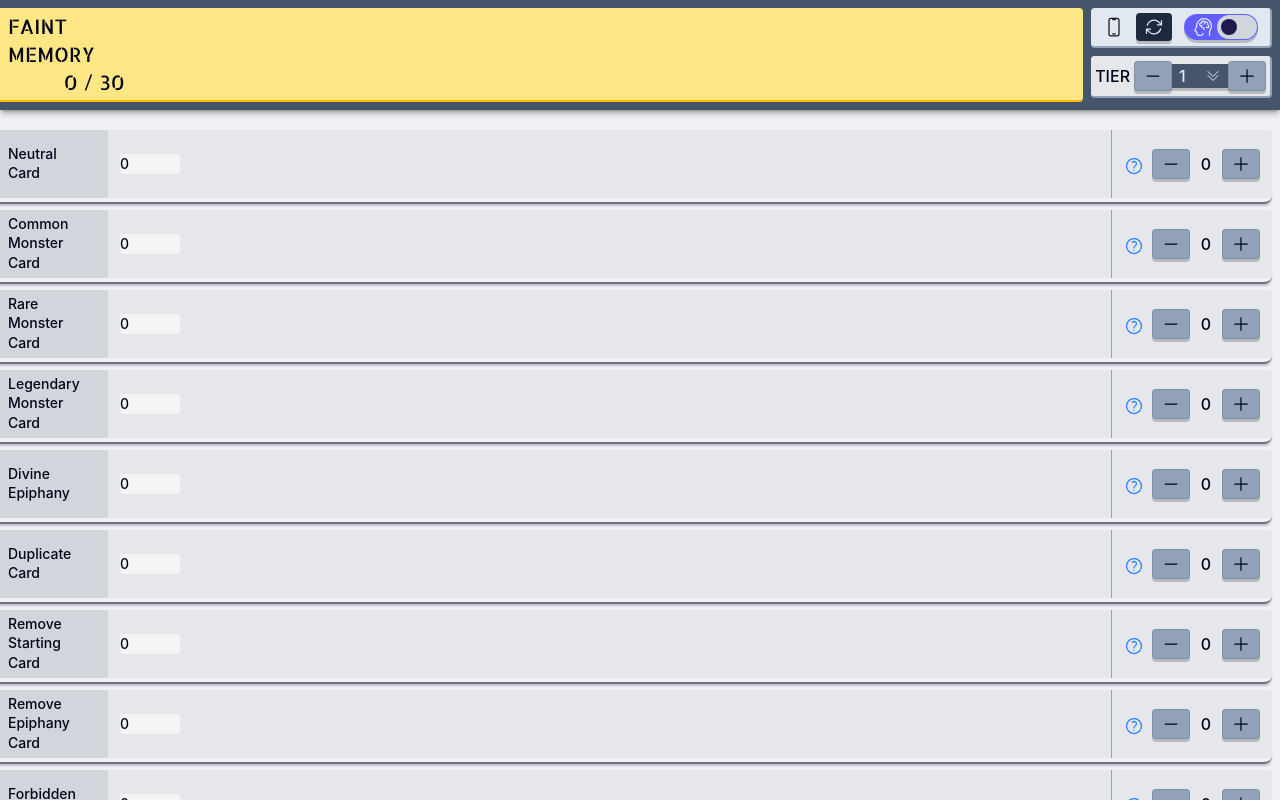
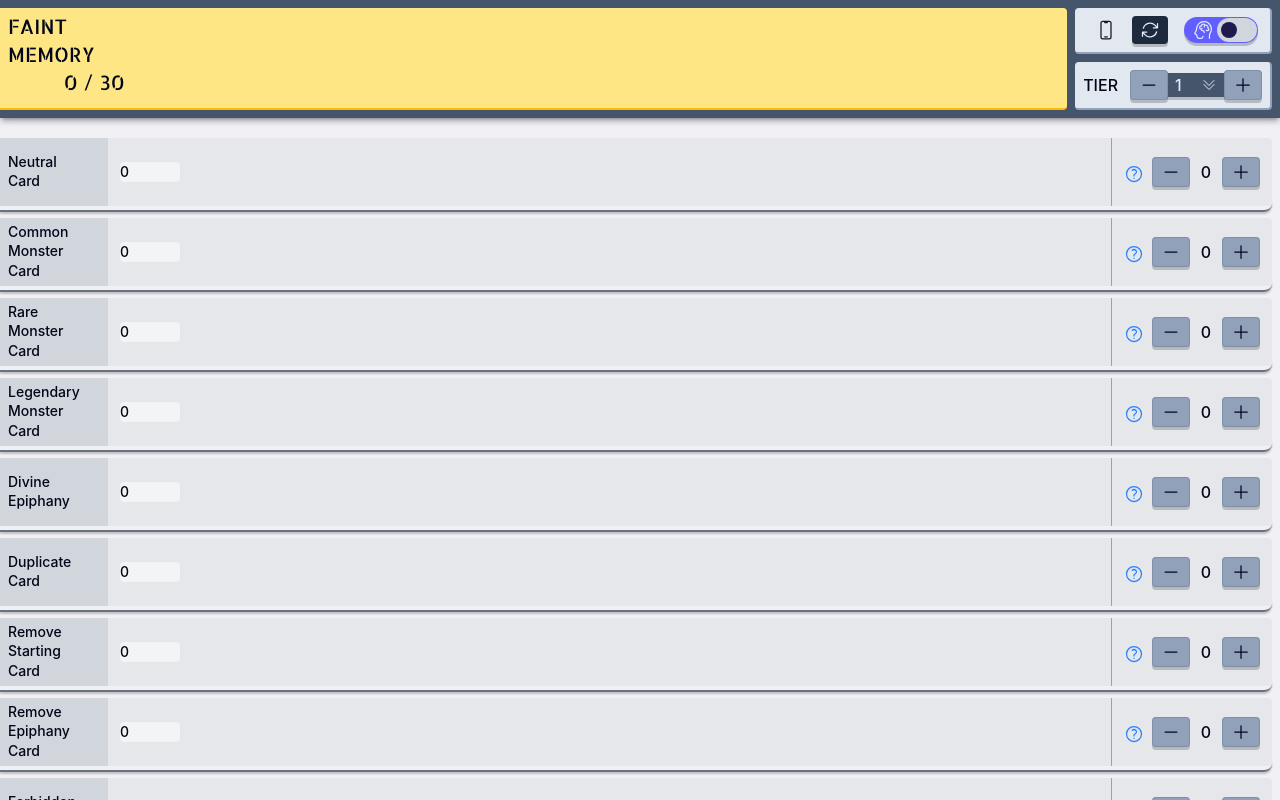
Before and after one commit to jbchhproj/czn-save-data-calculator, a Next.js app: page / in a window 1280 px wide. Shown: the top 800 px of the page. Built offline with nearby package versions, Linux system fonts and the light colour scheme.

Commit message:
header cleanup

```diff
--- a/src/components/Header.tsx
+++ b/src/components/Header.tsx
@@ -23,12 +23,12 @@ export default function Header({
 }: TierSelectorProps) {
   return (
     <header className="sticky top-0 z-50 flex items-stretch gap-2 bg-slate-600 p-2 shadow-md/30">
-      <div className="min-w-0 flex-1">
+      <div className="min-w-0 flex flex-1">
         <ResultsArea tier={tier} totalFaintMemory={totalFaintMemory} />
       </div>
 
       <div className="flex flex-col gap-2">
-        <div className="flex h-10 items-center justify-end gap-3 rounded bg-slate-200 px-3 border-b-2 border-r-2 border-slate-400">
+        <div className="flex flex-1 items-center justify-end gap-4 p-2 rounded bg-slate-200 px-3 border-b-2 border-r-2 border-slate-400">
           <PhoneIcon />
           <ResetButton onReset={onReset} />
           <DeepTrauma
@@ -37,7 +37,7 @@ export default function Header({
           />
         </div>
 
-        <div className="rounded bg-slate-200 border-b-2 border-r-2 border-slate-400">
+        <div className="flex flex-1 items-center p-2 rounded bg-slate-200 border-b-2 border-r-2 border-slate-400">
           <TierSelector
             tier={tier}
             setTier={setTier}
--- a/src/components/ResultsArea.tsx
+++ b/src/components/ResultsArea.tsx
@@ -12,7 +12,7 @@ export default function ResultsSection({
   const faintMemoryLimit = 20 + tier * 10;
 
   return (
-    <div className="-ml-8 flex flex-col h-full w-[calc(100%+2rem)] rounded-r border-b-2 border-amber-400 bg-amber-200 py-1 pl-8 pr-2 text-xl text-slate-950 [font-family:var(--font-allerta-stencil)]">
+    <div className="-ml-8 flex flex-col w-[calc(100%+2rem)] rounded-r border-b-2 border-amber-400 bg-amber-200 py-1 pl-8 pr-2 text-xl text-slate-950 [font-family:var(--font-allerta-stencil)]">
       <div>
         <span>FAINT</span>
       </div>
--- a/src/components/TierStepper.tsx
+++ b/src/components/TierStepper.tsx
@@ -31,7 +31,7 @@ export default function TierStepper({
     "relative z-10 rounded border border-slate-500/40 bg-slate-400 px-[8px] py-[4px] text-slate-950 shadow-[0_3px_0_rgb(0_0_0/0.2)] transition-transform duration-50 ease-out active:duration-0 active:scale-99 active:translate-y-[2px] active:shadow-[0_1px_0_rgb(0_0_0/0.2)] active:bg-slate-500/50";
 
   return (
-    <div className="flex h-10 max-w-full items-center gap-1 rounded-sm bg-gray-200 px-1">
+    <div className="flex items-center justify-end gap-3">
       <span className="text-md text-slate-950">TIER</span>
 
       <div className="flex items-center">
```
